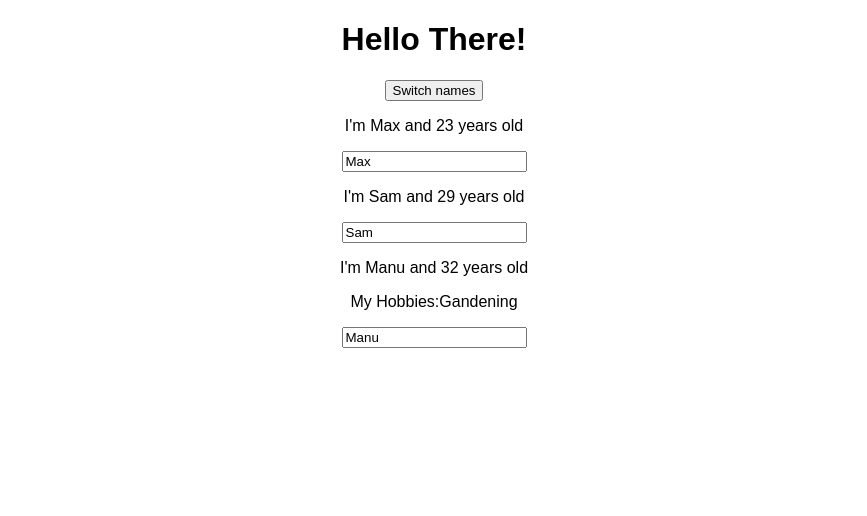
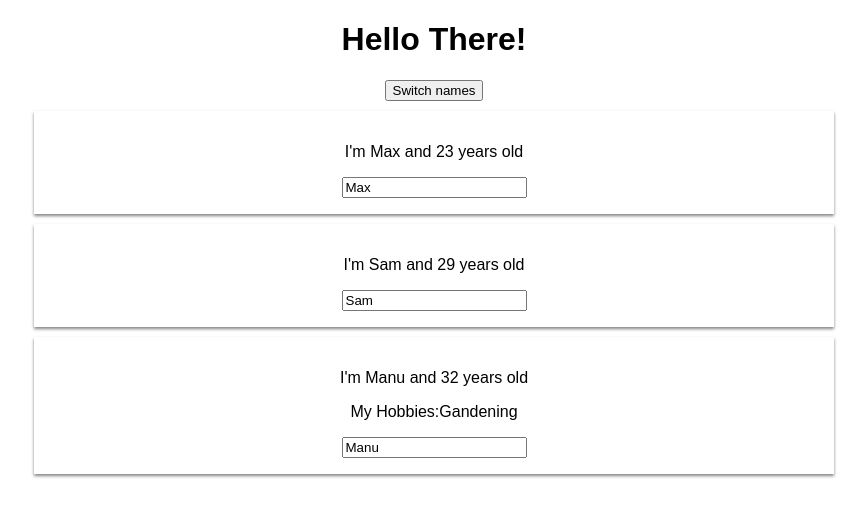
Before and after one commit to siamislam1603/React-Complete-Guide, a React (Create React App) app: page / in a window 1280 px wide. Shown: the top 516 px of the page, without its empty margins (206-1073 px from the left). Built offline with nearby package versions, Linux system fonts and the light colour scheme.

Commit message:
Add styling to component

```diff
--- /dev/null
+++ b/src/Person/Person.css
@@ -0,0 +1,7 @@
+.Person{
+    margin: 10px auto;
+    box-shadow: 0 2px 3px #848484;
+    width: 60%;
+    padding: 16px;
+    text-align: center;
+}
--- a/src/Person/Person.js
+++ b/src/Person/Person.js
@@ -1,8 +1,8 @@
 import React from 'react';
-
+import './Person.css';
 const person=(props)=>{
     return(
-        <div>
+        <div className="Person">
             <p onClick={props.click}>I'm {props.name} and {props.age} years old</p>
             <p>{props.children}</p>
             <input type='text' onChange={props.changed} value={props.name}/>
```
